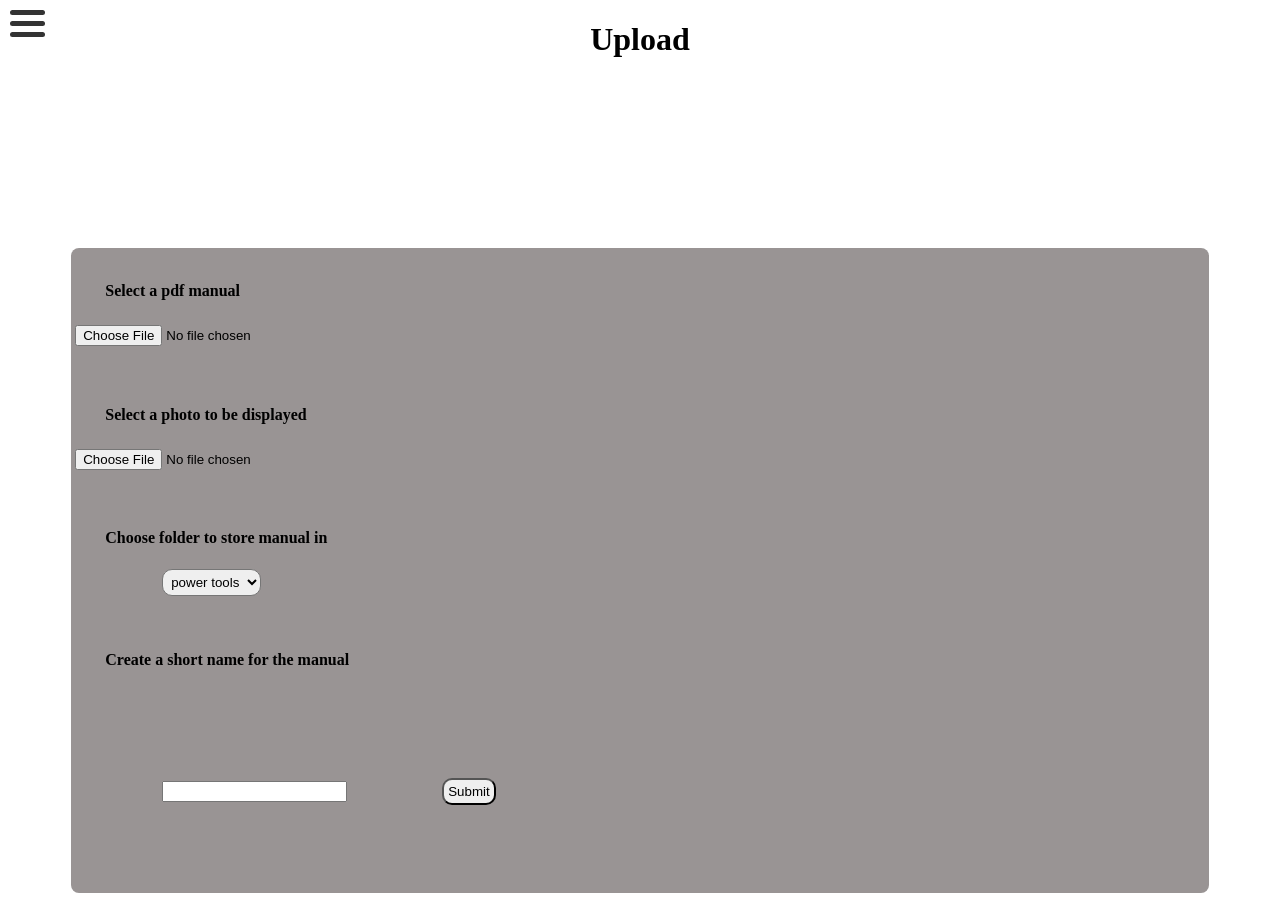
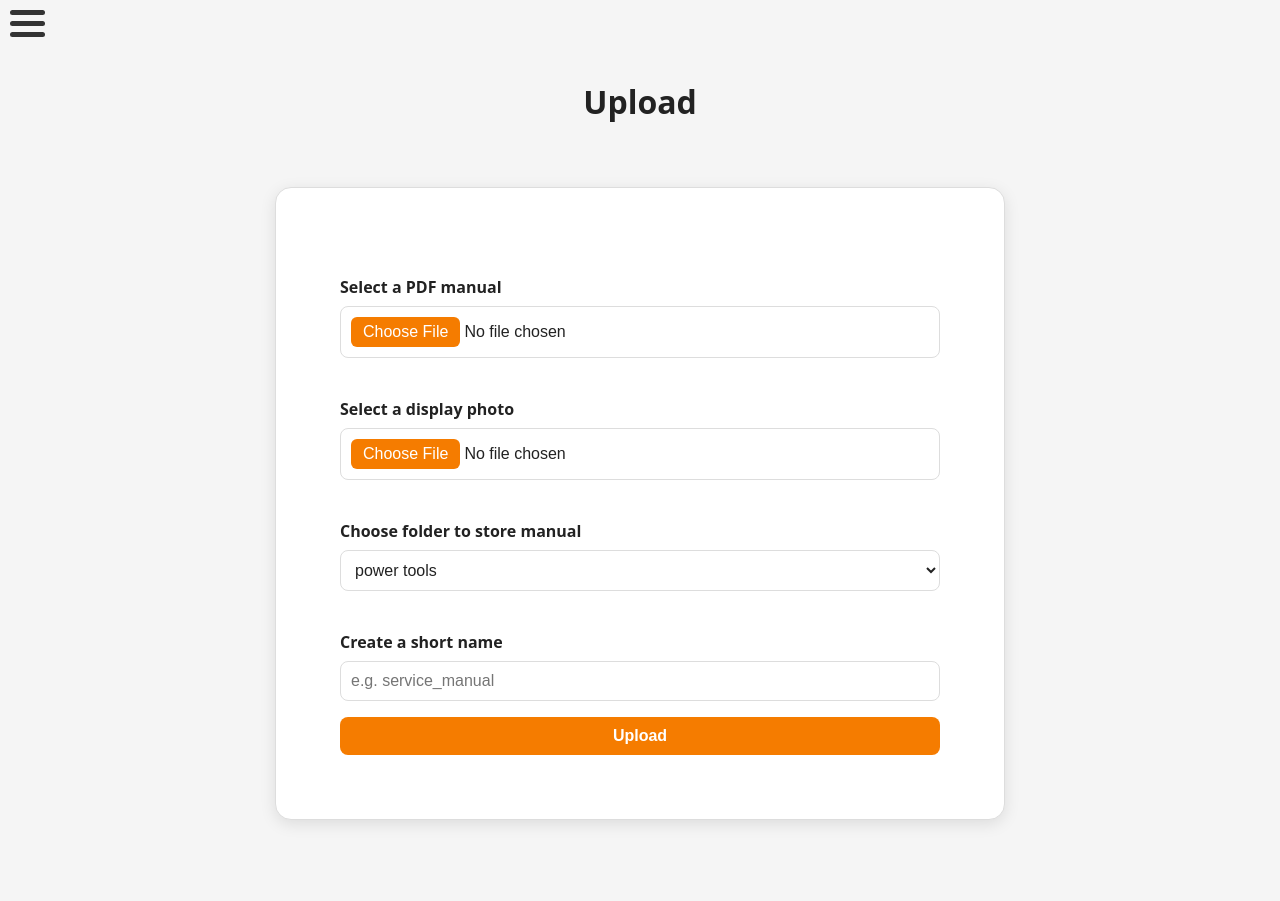
Before and after one commit to Josh-Reimer/Manual-Server, a Flask app: page /upload.html in a window 1280 px wide. After the commit the page ends 824 px from the top, so only its background shows below. Run offline with Flask 3, Linux system fonts and the light colour scheme; parts of the project's set-up code (start-up, migrations or seed data) failed here and were passed over; some libraries are stand-ins or nearby versions.

Commit message:
makeover: Implement dark mode styles and enhance layout for multiple templates; update upload form for improved user experience

```diff
--- a/templates/manual_view.html
+++ b/templates/manual_view.html
@@ -1,5 +1,5 @@
 <div>
-  <img src="{{thumbnail_image}}">
-  <h1>{{manual_name}}</h1>
-  <a href="{{manual_path}}"><button>download</button></a>
+  <img id="manualview-thumnail-image" src="{{thumbnail_image}}">
+  <h1 id="manualview-name">{{manual_name}}</h1>
+  <a id="manualview-path-a" href="{{manual_path}}"><button id="manualview-downloadbutton">download</button></a>
 </div>
--- a/templates/upload.html
+++ b/templates/upload.html
@@ -1,50 +1,121 @@
 <!DOCTYPE html>
-<html>
+<html lang="en">
 <head>
+  <meta charset="utf-8">
+  <meta name="viewport" content="width=device-width, initial-scale=1">
   <title>Upload</title>
-  <meta name="viewport" content="width=device-width, initial-scale=1" />
   <link rel="stylesheet" href="/static/side_bar.css">
-<meta charset="utf-8">
+
   <style>
+    :root {
+      /* Light theme defaults */
+      --bg-color: #f5f5f5;
+      --text-color: #222;
+      --card-bg: #ffffff;
+      --accent: #f57c00;
+      --accent-hover: #e06b00;
+      --shadow: rgba(0, 0, 0, 0.1);
+      --border: #ddd;
+    }
+
+    @media (prefers-color-scheme: dark) {
+      :root {
+        --bg-color: #1e1e1e;
+        --text-color: #e0e0e0;
+        --card-bg: #2a2a2a;
+        --accent: #ff9800;
+        --accent-hover: #ffa726;
+        --shadow: rgba(0, 0, 0, 0.5);
+        --border: #444;
+      }
+    }
+
+    body {
+      font-family: system-ui, sans-serif;
+      margin: 0;
+      background-color: var(--bg-color);
+      color: var(--text-color);
+      transition: background-color 0.3s, color 0.3s;
+    }
+
     #heading {
       text-align: center;
+      margin-top: 80px;
+      font-size: 2rem;
     }
+
     #upload_area {
+      border-radius: 16px;
+      background-color: var(--card-bg);
+      max-width: 600px;
+      margin: 5% auto;
+      padding: 5%;
+      box-shadow: 0 4px 16px var(--shadow);
+      border: 1px solid var(--border);
+      transition: background-color 0.3s, box-shadow 0.3s;
+    }
+
+    form h4 {
+      margin-top: 1.5rem;
+      margin-bottom: 0.5rem;
+    }
+
+    .upload_boxes,
+    #folder_selection,
+    #short_name_input,
+    #submit_button {
+      width: 100%;
+      border: 1px solid var(--border);
       border-radius: 8px;
-    background-color: #999494;
-    margin-top: 15%;
-    margin-left: 5%;
-    margin-right: 5%;
+      font-size: 1rem;
+      box-sizing: border-box;
+      padding: 10px;
+      background-color: var(--card-bg);
+      color: var(--text-color);
+      transition: background-color 0.3s, color 0.3s, border-color 0.3s;
     }
-  .upload_boxes {
-    padding: 8%;
-    border-radius: 10px;
+
+    .upload_boxes,
+    #folder_selection,
+    #short_name_input {
+      margin-bottom: 1rem;
     }
-  h4 {
-    padding-top: 3%;
-    padding-left: 3%;
+
+    input[type="file"]::-webkit-file-upload-button {
+      background: var(--accent);
+      color: white;
+      border: none;
+      border-radius: 6px;
+      padding: 6px 12px;
+      cursor: pointer;
+      transition: background 0.3s;
     }
-  #short_name_input {
-    margin: 8%;
+
+    input[type="file"]::-webkit-file-upload-button:hover {
+      background: var(--accent-hover);
     }
-  #folder_selection {
-    padding: 4px;
-    margin-left: 8%;
-    border-radius: 10px;
+
+    #submit_button {
+      background: var(--accent);
+      color: white;
+      border: none;
+      cursor: pointer;
+      font-weight: bold;
     }
-  input[type=file] {
-    border-radius: 10px;
-    padding: 4px;
+
+    #submit_button:hover {
+      background: var(--accent-hover);
     }
-  #submit_button {
-    border-radius: 10px;
-    padding: 4px;
+
+    select option {
+      background: var(--card-bg);
+      color: var(--text-color);
     }
   </style>
 </head>
 <body>
+
 <div id="mySidenav" class="sidenav">
-
   <div class="menu_icon" onclick="transform_menu_icon(this)">
     <div class="bar1"></div>
     <div class="bar2"></div>
@@ -56,27 +127,31 @@
   <a href="upload.html">Upload</a>
   <a href="database.html">Database</a>
 </div>
+
 <script src="/static/side_bar.js"></script>
+
 <h1 id="heading">Upload</h1>
+
 <div id="upload_area">
+  <form action="/upload" method="post" enctype="multipart/form-data">
+    <h4>Select a PDF manual</h4>
+    <input type="file" id="pdf_upload" class="upload_boxes" name="pdf_upload" accept=".pdf" required>
 
-<form action="/upload" method="post" enctype="multipart/form-data">
-<h4>Select a pdf manual</h4>
-<input type="file" id="pdf_upload" class="upload_boxes" name="pdf_upload" required>
-<h4>Select a photo to be displayed</h4>
-<input type="file" id="photo_upload" class="upload_boxes" name="photo_upload" required>
-<h4>Choose folder to store manual in</h4>
+    <h4>Select a display photo</h4>
+    <input type="file" id="photo_upload" class="upload_boxes" name="photo_upload" accept="image/*" required>
+
+    <h4>Choose folder to store manual</h4>
     <select id="folder_selection" name="folder_selection" required>
       {% for folder in folders %}
         <option value="{{ folder }}">{{ folder }}</option>
       {% endfor %}
     </select>
 
-<h4>Create a short name for the manual</h4>
-<input type="text" id="short_name_input" name="short_name_input" required>
-<input type="submit" id="submit_button">
+    <h4>Create a short name</h4>
+    <input type="text" id="short_name_input" name="short_name_input" placeholder="e.g. service_manual" required>
+
+    <input type="submit" id="submit_button" value="Upload">
   </form>
-
 </div>
 
 </body>
```
Also changed, not shown: templates/about.html (+61 -7 lines), templates/database.html (+24 -0 lines), templates/file_explorer.html (+68 -0 lines). Lines whose indentation alone changed are shown as unchanged.
